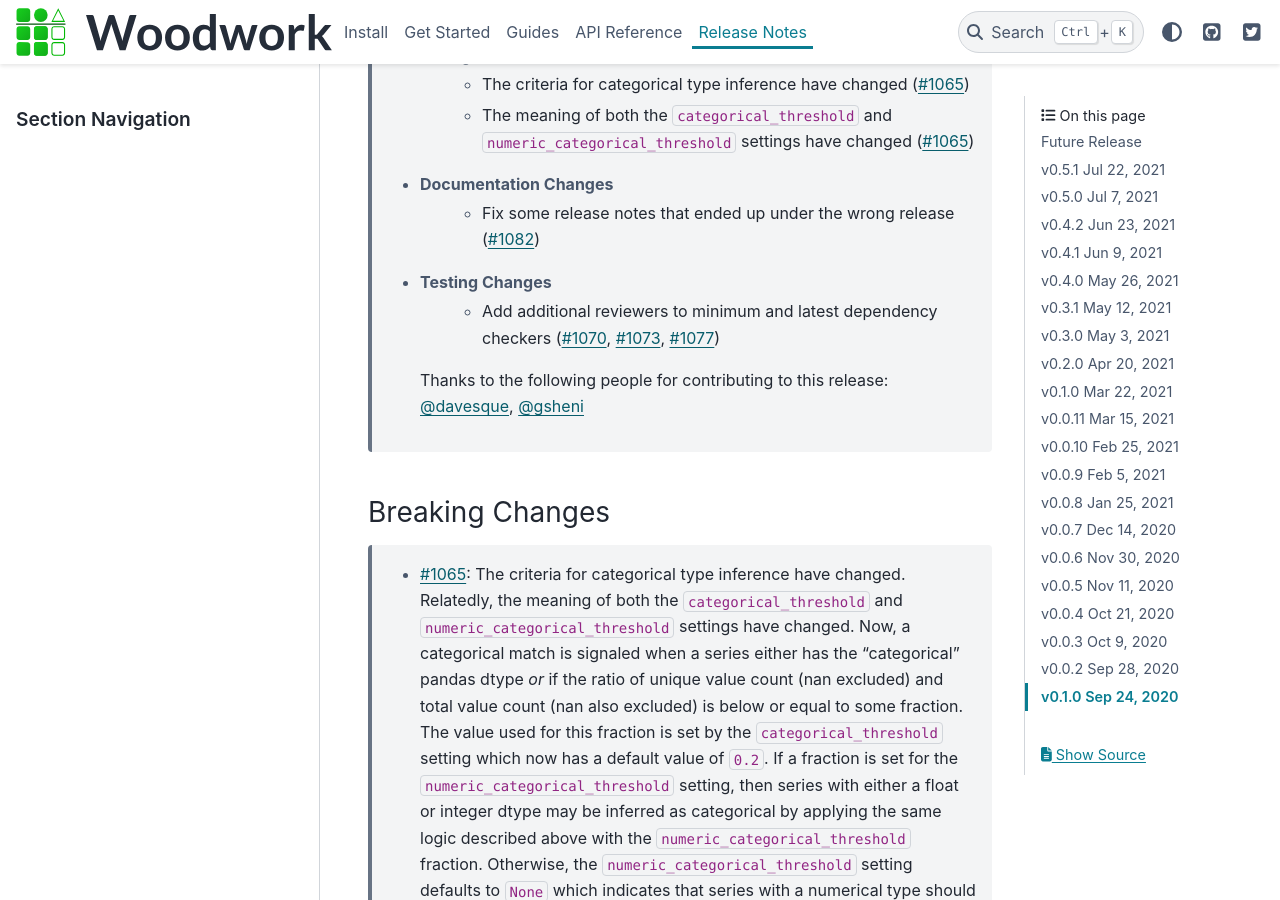
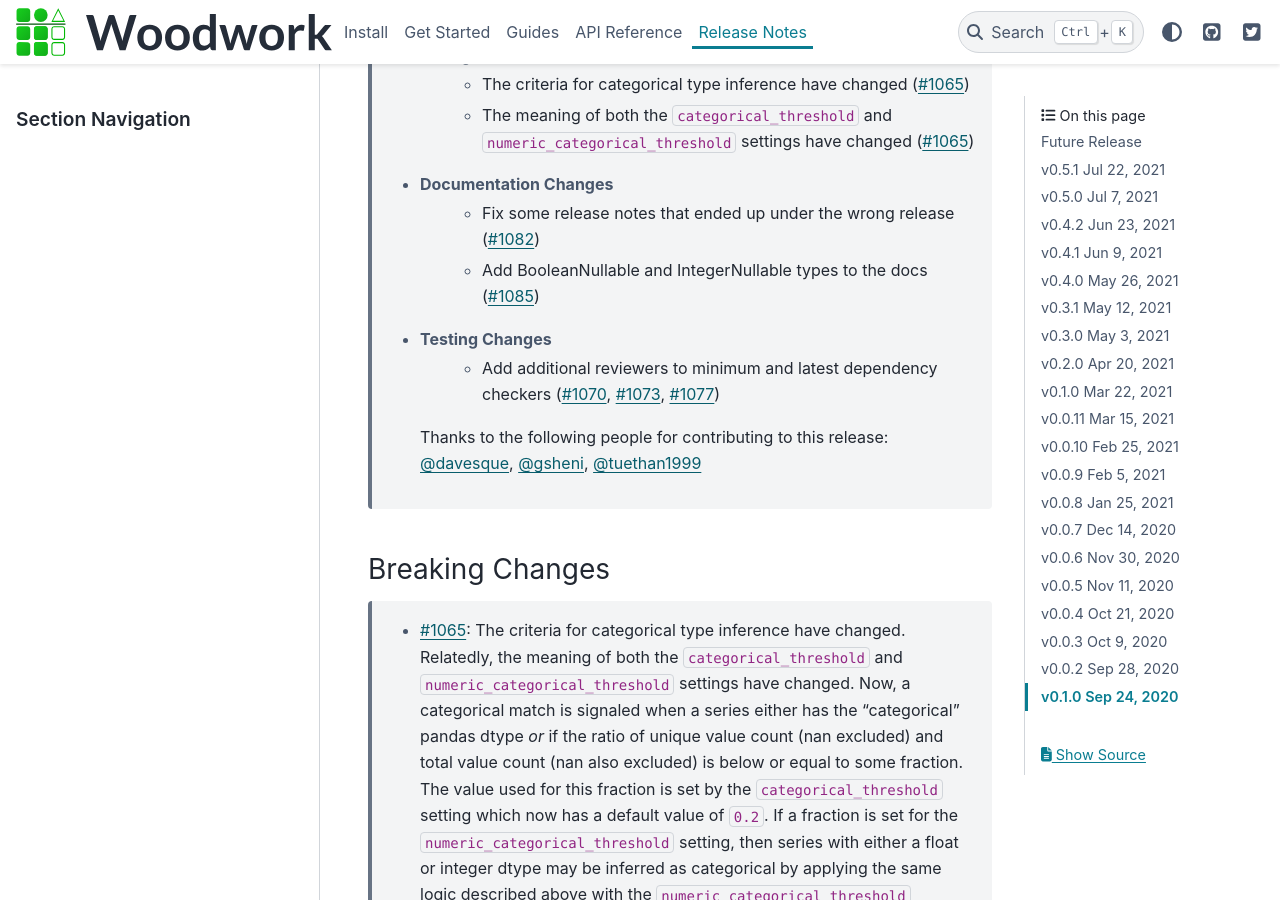
Before and after one commit to alteryx/woodwork, a Sphinx documentation site: the page built from docs/source/release_notes.rst, in a window 1280 px wide and 900 px high, scrolled down 325 px. Built offline with Sphinx 7.4.7 and the PyData theme 0.15.4, drawn with Linux system fonts in a browser that asks for light colours; comment, search, counter and statistics services are not loaded.

Commit message:
add BooleanNullable and IntegerNullable to API docs (#1085)
* add BooleanNullable and IntegerNullable to docs

* release notes

```diff
--- a/docs/source/api_reference.rst
+++ b/docs/source/api_reference.rst
@@ -138,6 +138,7 @@ Logical Types
     Age
     AgeNullable
     Boolean
+    BooleanNullable
     Categorical
     CountryCode
     Datetime
@@ -145,6 +146,7 @@ Logical Types
     EmailAddress
     Filepath
     Integer
+    IntegerNullable
     IPAddress
     LatLong
     NaturalLanguage
--- a/docs/source/release_notes.rst
+++ b/docs/source/release_notes.rst
@@ -13,11 +13,12 @@ Future Release
           ``numeric_categorical_threshold`` settings have changed (:pr:`1065`)
   * Documentation Changes
         * Fix some release notes that ended up under the wrong release (:pr:`1082`)
+        * Add BooleanNullable and IntegerNullable types to the docs (:pr:`1085`)
   * Testing Changes
         * Add additional reviewers to minimum and latest dependency checkers (:pr:`1070`, :pr:`1073`, :pr:`1077`)
 
     Thanks to the following people for contributing to this release:
-    :user:`davesque`, :user:`gsheni`
+    :user:`davesque`, :user:`gsheni`, :user:`tuethan1999`
 
 Breaking Changes
 ++++++++++++++++
```
